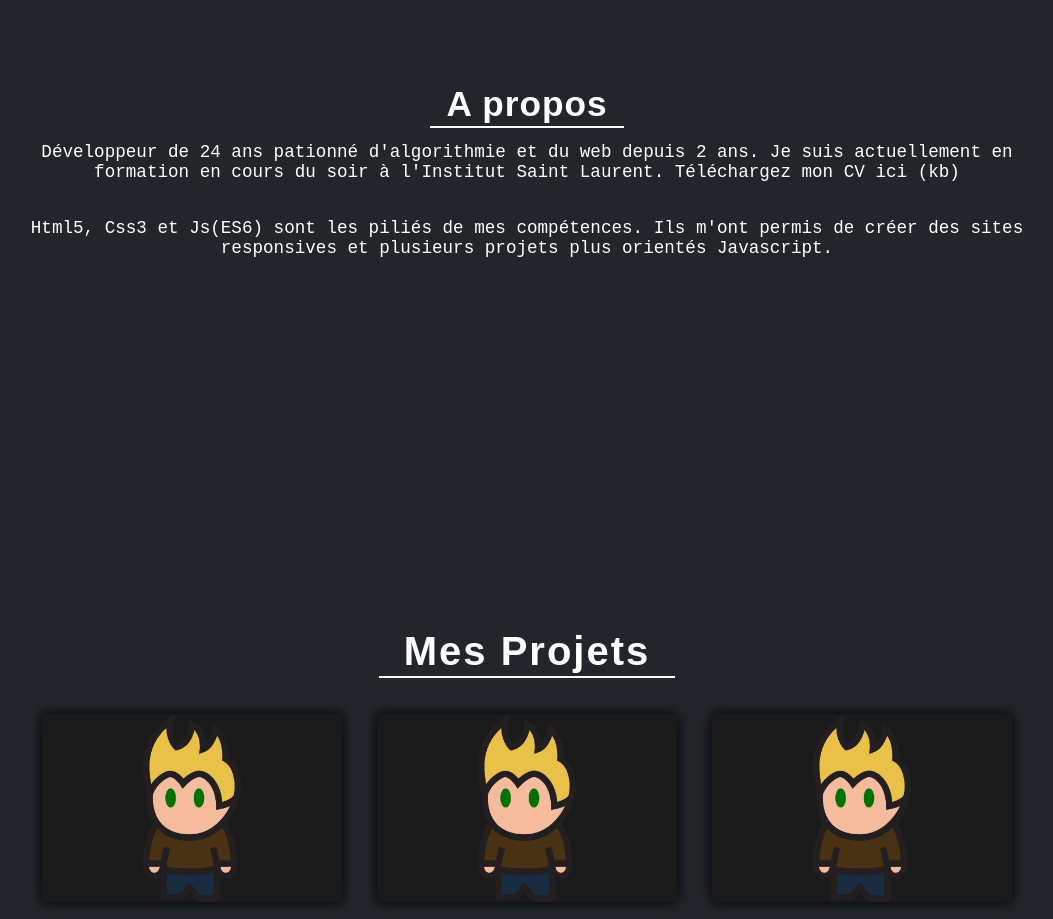
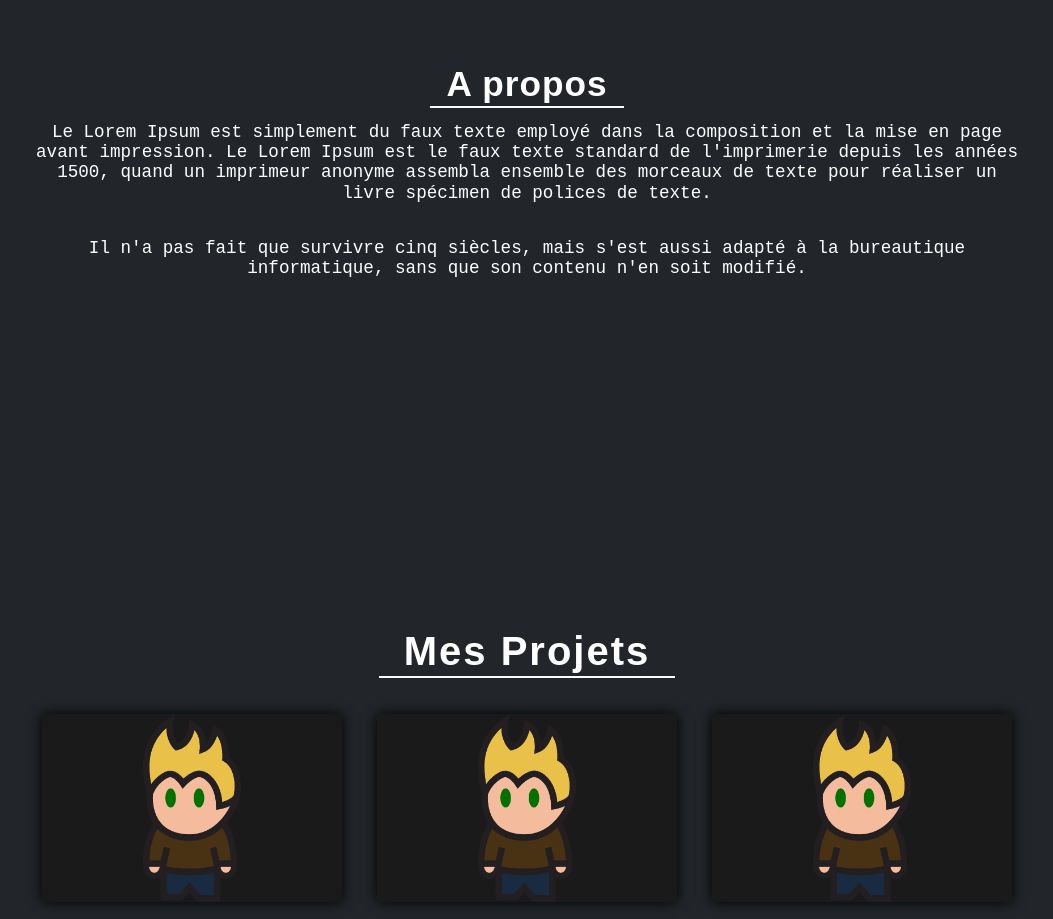
Before and after one commit to PierreYvesFlamand/Portfolio, a React (Create React App) app: page / in a window 1280 px wide. Shown: the part 1020-1939 px from the top of the page, without its empty margins (113-1166 px from the left). Built offline with nearby package versions, Linux system fonts and the light colour scheme.

Commit message:
Correct ProjectModal link target

```diff
--- a/public/data/data.json
+++ b/public/data/data.json
@@ -9,8 +9,8 @@
 
     "about": {
         "text": [
-            "Développeur de 24 ans pationné d'algorithmie et du web depuis 2 ans. Je suis actuellement en formation en cours du soir à l'Institut Saint Laurent. Téléchargez mon CV ici (kb)",
-            "Html5, Css3 et Js(ES6) sont les piliés de mes compétences. Ils m'ont permis de créer des sites responsives et plusieurs projets plus orientés Javascript."
+            "Le Lorem Ipsum est simplement du faux texte employé dans la composition et la mise en page avant impression. Le Lorem Ipsum est le faux texte standard de l'imprimerie depuis les années 1500, quand un imprimeur anonyme assembla ensemble des morceaux de texte pour réaliser un livre spécimen de polices de texte.",
+            "Il n'a pas fait que survivre cinq siècles, mais s'est aussi adapté à la bureautique informatique, sans que son contenu n'en soit modifié."
         ]
     },
 
--- a/src/containers/About/About.js
+++ b/src/containers/About/About.js
@@ -31,3 +31,6 @@ export default function About(props) {
         </section>
     );
 }
+
+// "Développeur de 24 ans pationné d'algorithmie et du web depuis 2 ans. Je suis actuellement en formation en cours du soir à l'Institut Saint Laurent. Téléchargez mon CV ici (kb)",
+// "Html5, Css3 et Js(ES6) sont les piliés de mes compétences. Ils m'ont permis de créer des sites responsives et plusieurs projets plus orientés Javascript."
--- a/src/containers/ProjectModal/ProjectModal.js
+++ b/src/containers/ProjectModal/ProjectModal.js
@@ -36,10 +36,10 @@ export default function ProjectModal(props) {
                         ))}
                     </div>
                     <div className='project-links'>
-                        <a className='project-link' href={demoLink}>
+                        <a className='project-link' href={demoLink} target='_blank'>
                             <i className='far fa-eye'></i>DEMO
                         </a>
-                        <a className='project-link' href={codeLink}>
+                        <a className='project-link' href={codeLink} target='_blank'>
                             <i className='fas fa-code'></i>CODE
                         </a>
                     </div>
```
